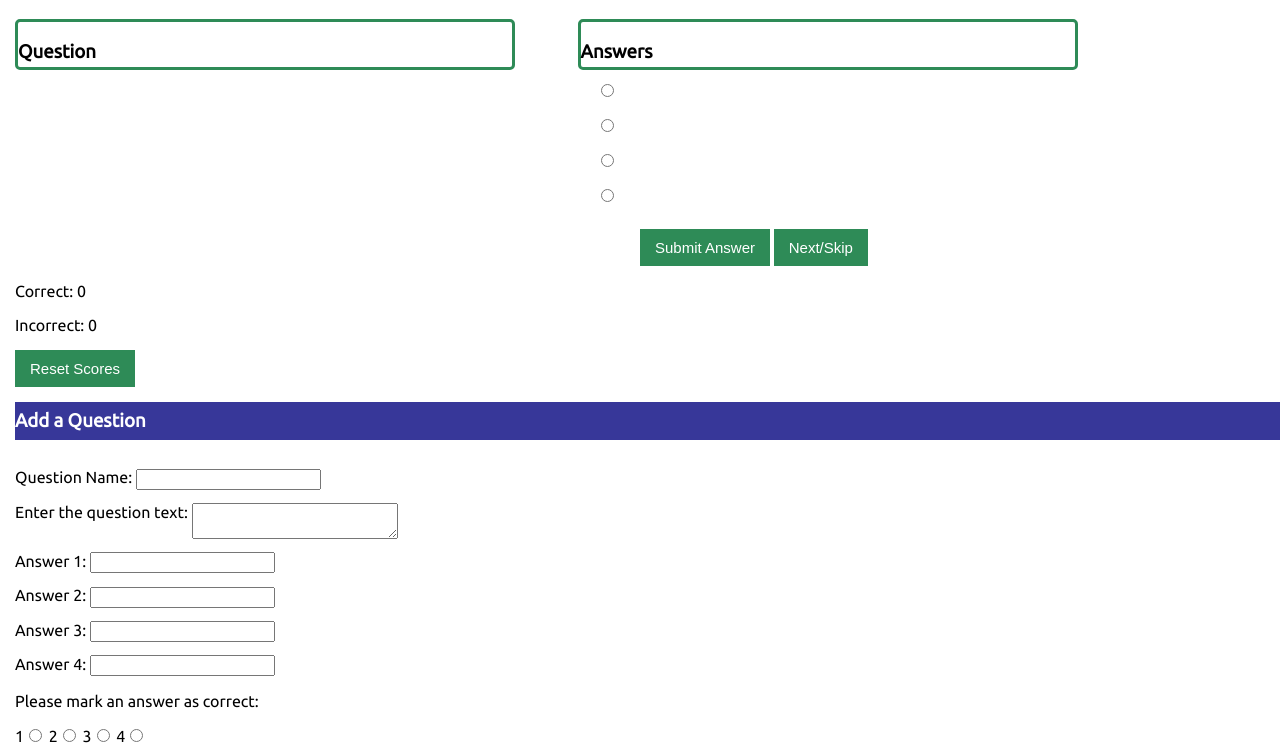
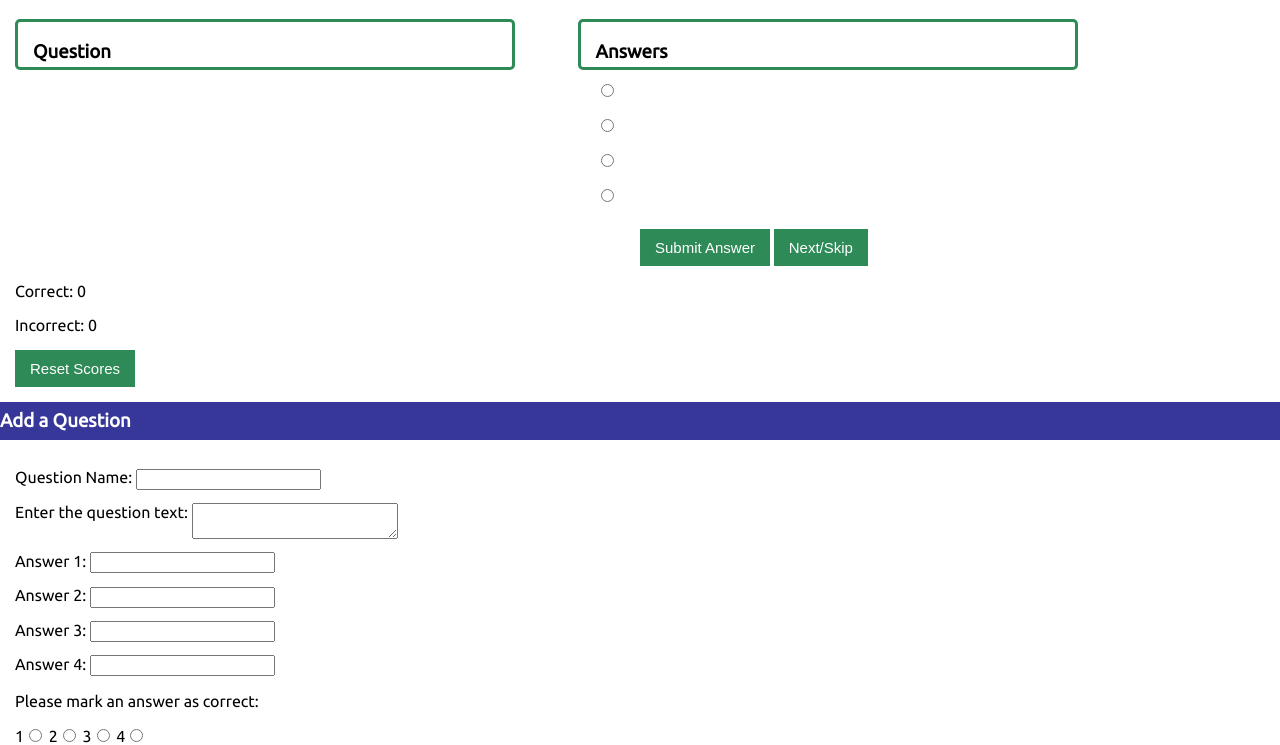
Before and after one commit to bdrencher/BDR-Winter-2020-FlashCard-Project, a website: page public/index.html in a window 1280 px wide. Shown: the part 61-806 px from the top of the page. Drawn offline with nearby package versions, Linux system fonts and the light colour scheme; no server answers.

Commit message:
still tyring to align header text

```diff
--- a/public/projectTwo.css
+++ b/public/projectTwo.css
@@ -27,6 +27,10 @@ footer p {
 }
 
 h1 {
+    margin-left: 15px;
+}
+
+h3 {
     margin-left: 15px;
 }
 
@@ -98,7 +102,7 @@ label textArea {
     color: white;
     margin-top: 15px;
     margin-bottom: 15px;
-    margin-left: 15px;
+    margin-left: 0;
     margin-right: 0;
     padding-top: 8px;
     padding-bottom: 8px;
```
